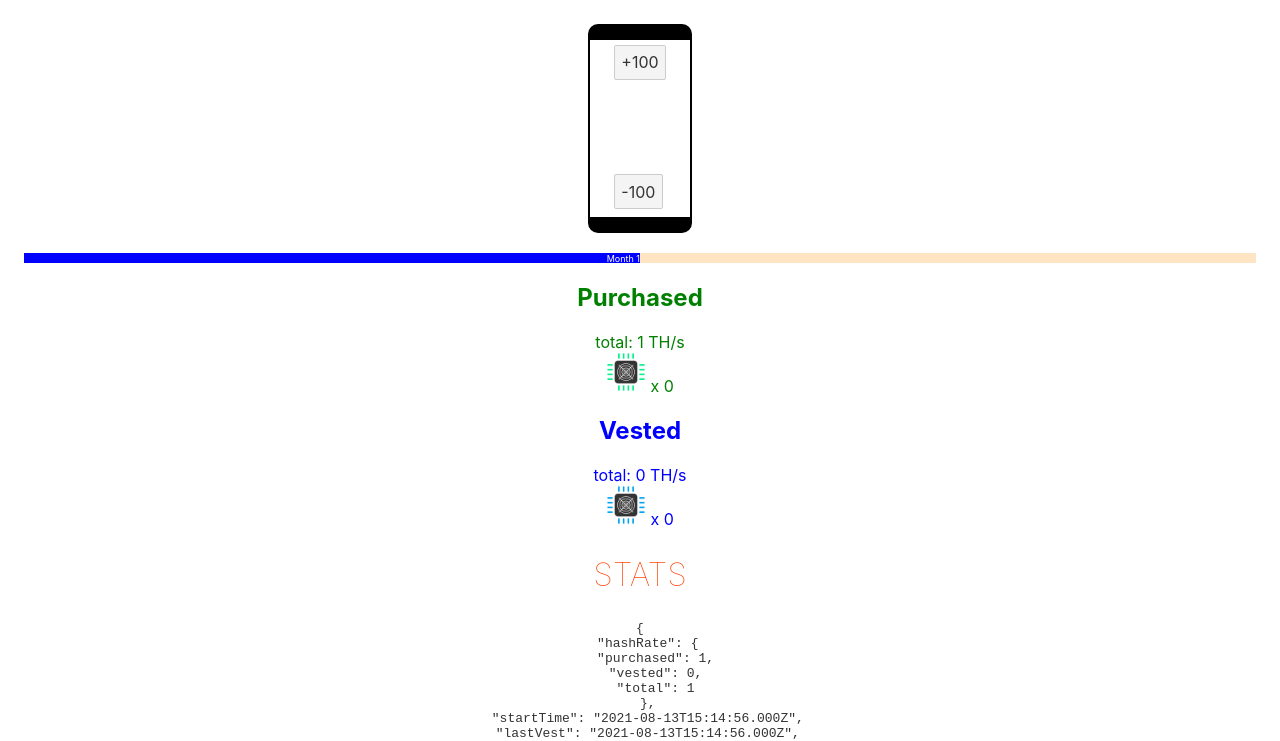
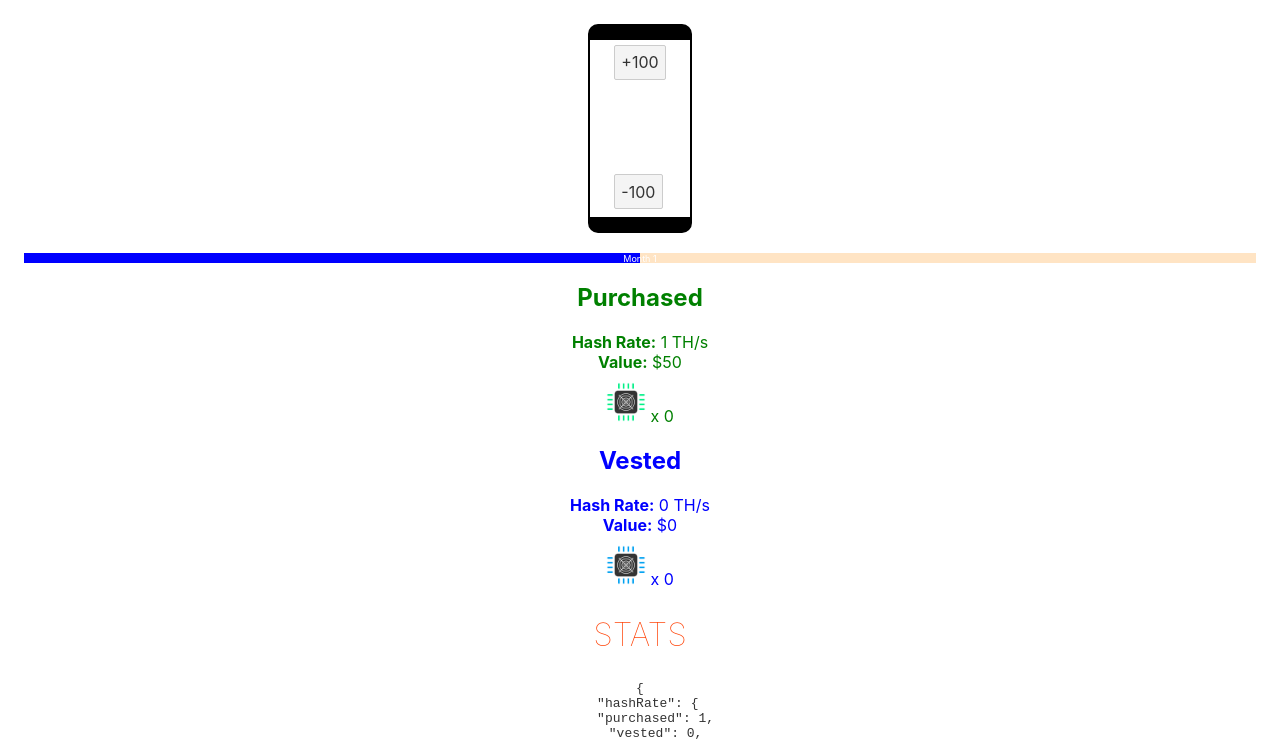
Before and after one commit to esaounkine/cloudmining-demo, a Svelte app: page / in a window 1280 px wide. Shown: the top 741 px of the page. Built offline with nearby package versions, Linux system fonts and the light colour scheme; the HTML template or start-up script is replaced by a standard one.

Commit message:
Add value and hashrate stats per rack

```diff
--- a/src/App.svelte
+++ b/src/App.svelte
@@ -10,14 +10,14 @@
 
   const tick = () => {
     $state = reduce($state);
-    setTimeout(tick, 100);
+    setTimeout(tick, 1000);
   };
 
   tick();
 </script>
 
 <main>
-  <Smartphone width={100} height={177}>
+  <Smartphone width={100}>
     <Controls />
   </Smartphone>
 
--- a/src/components/farm/Rack.svelte
+++ b/src/components/farm/Rack.svelte
@@ -1,7 +1,11 @@
 <script lang="ts">
+  import { config } from "../../state/state";
+
   export let machineType: "purchased" | "vested";
   export let units: number;
   export let totalHashRate: number;
+
+  $: totalValue = totalHashRate * config.costPerThUsd;
 
   const machineTypeLabel = `${machineType
     .charAt(0)
@@ -10,13 +14,20 @@
 
 <div class="farm {machineType}">
   <h2>{machineTypeLabel}</h2>
-  <div>
-    total: {totalHashRate} TH/s
+  <div class="totals">
+    <div>
+      <div class="label">Hash Rate:</div>
+      {totalHashRate} TH/s
+    </div>
+    <div>
+      <div class="label">Value:</div>
+      ${totalValue}
+    </div>
   </div>
   <div>
     <img src="img/asic-{machineType}.png" alt={machineTypeLabel} />
     <span class="center">
-        x {units}
+      x {units}
     </span>
   </div>
 </div>
@@ -31,4 +42,11 @@
   .farm img {
     height: 40px;
   }
+  .totals {
+    margin: 10px 0;
+  }
+  .label {
+    font-weight: bold;
+    display: inline-block;
+  }
 </style>
--- a/src/components/period/Period.svelte
+++ b/src/components/period/Period.svelte
@@ -1,14 +1,15 @@
 <script lang="ts">
   import { state, config } from "../../state/state";
 
-  $: progress = Math.round(($state.timeElapsed % config.periodLength) / config.periodLength * 100);
+  $: progress = Math.round(
+    (($state.timeElapsed % config.periodLength) / config.periodLength) * 100
+  );
 </script>
 
 <!-- <pie class={} /> -->
 <div class="outer">
-    <div class="inner" style="width: {progress}%;">
   <div class="progress">Month {$state.periods + 1}</div>
-    </div>
+  <div class="inner" style="width: {progress}%;" />
 </div>
 
 <style>
@@ -29,6 +30,7 @@
   }
   .progress {
     position: absolute;
+    left: 0;
     right: 0;
     color: white;
     z-index: 100;
--- a/src/global.d.ts
+++ b/src/global.d.ts
@@ -30,7 +30,7 @@ interface Config {
   btcPriceUsd: number;
   rewardPerBlockBtc: number;
   computationsPerBlockTh: number;
-  unitCostUsd: number;
+  costPerThUsd: number;
   reinvestShare: number;
   hashRatePerUnitThs: number;
 }
--- a/src/state/reducers.ts
+++ b/src/state/reducers.ts
@@ -18,7 +18,7 @@ const vest = (state: State) => {
     const reinvestAmountUsd = usdEarned * config.reinvestShare;
     const keepAmountUsd = usdEarned - reinvestAmountUsd;
 
-    state.hashRate.vested += reinvestAmountUsd / config.unitCostUsd;
+    state.hashRate.vested += reinvestAmountUsd / config.costPerThUsd;
 
     state.output.lastMonth = {
       thProduced,
--- a/src/state/state.ts
+++ b/src/state/state.ts
@@ -8,7 +8,7 @@ export const config: Config = {
   rewardPerBlockBtc: 6.25, // TODO use a coefficient to predict reward adjustments
   // number is based on the assumption that a 100m TH/s pool requires 600 seconds to produce a block
   computationsPerBlockTh: 60000000000, // TODO replace with a more accurate adjusted number of computations required on average
-  unitCostUsd: 50, // TODO clarify
+  costPerThUsd: 50,
   reinvestShare: 0.5, // reinvest half of all earned money
   hashRatePerUnitThs: 1000,
 };
```
Lines whose indentation alone changed are shown as unchanged.
